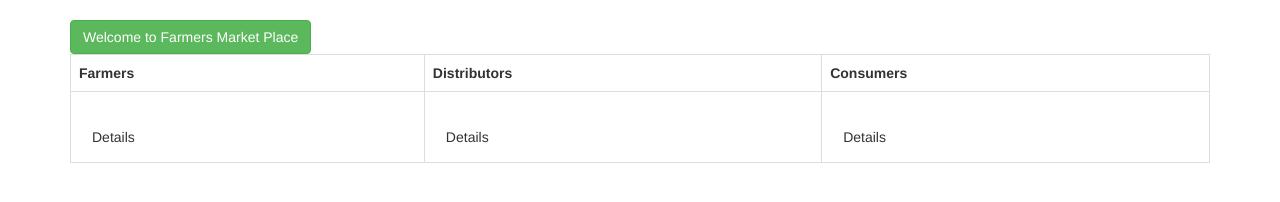
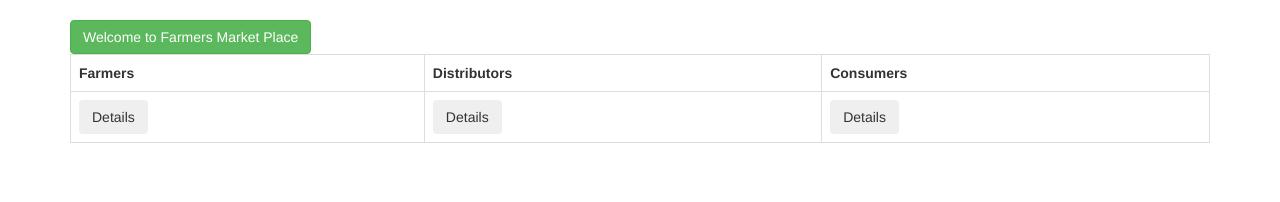
Before and after one commit to mohanfarmer/mohanfarmer.github.io, a plain HTML site: page index.html in a window 1280 px wide. Drawn offline with nearby package versions, Linux system fonts and the light colour scheme.

Commit message:
Update index.html

```diff
--- a/index.html
+++ b/index.html
@@ -13,9 +13,9 @@
   <h1 class='btn btn-success'><b></b>Welcome to Farmers Market Place</b></h1>
   <table class='table table-bordered'>
          <tr><th>Farmers</th><th>Distributors</th><th>Consumers</th></tr>
-         <tr><td><h2 class='btn'>Details</h2></td>
-         <td><h2 class='btn'>Details</h2></td>
-         <td><h2 class='btn'>Details</h2></td>
+         <tr><td><button class='btn'>Details</button></td>
+         <td><button class='btn'>Details</button></td>
+         <td><button class='btn'>Details</button></td>
          </tr>
 
   </table>
```
